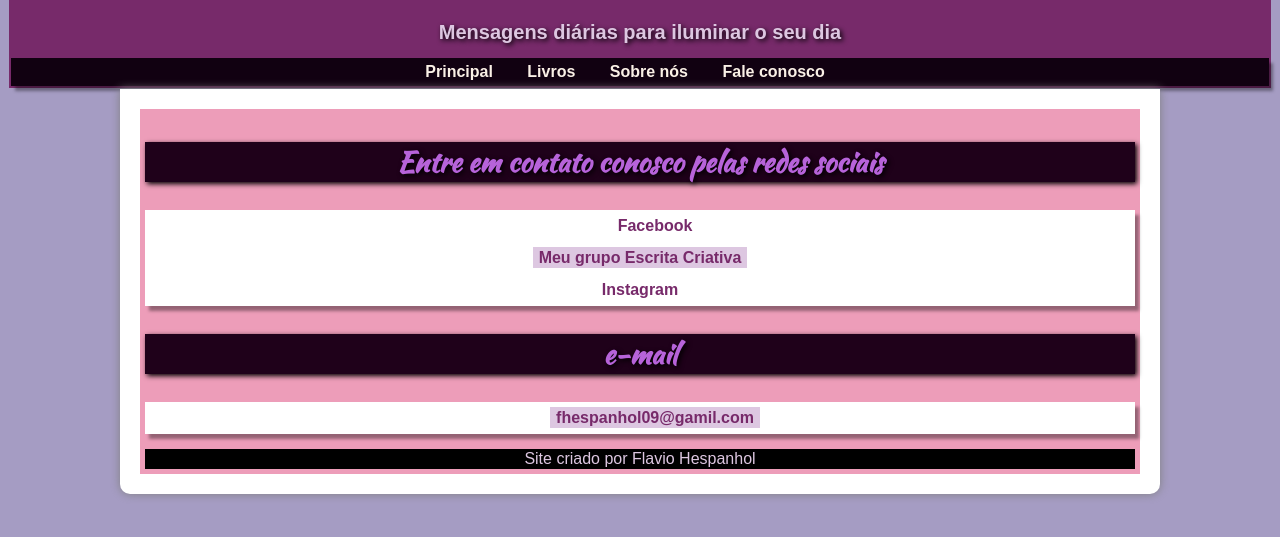
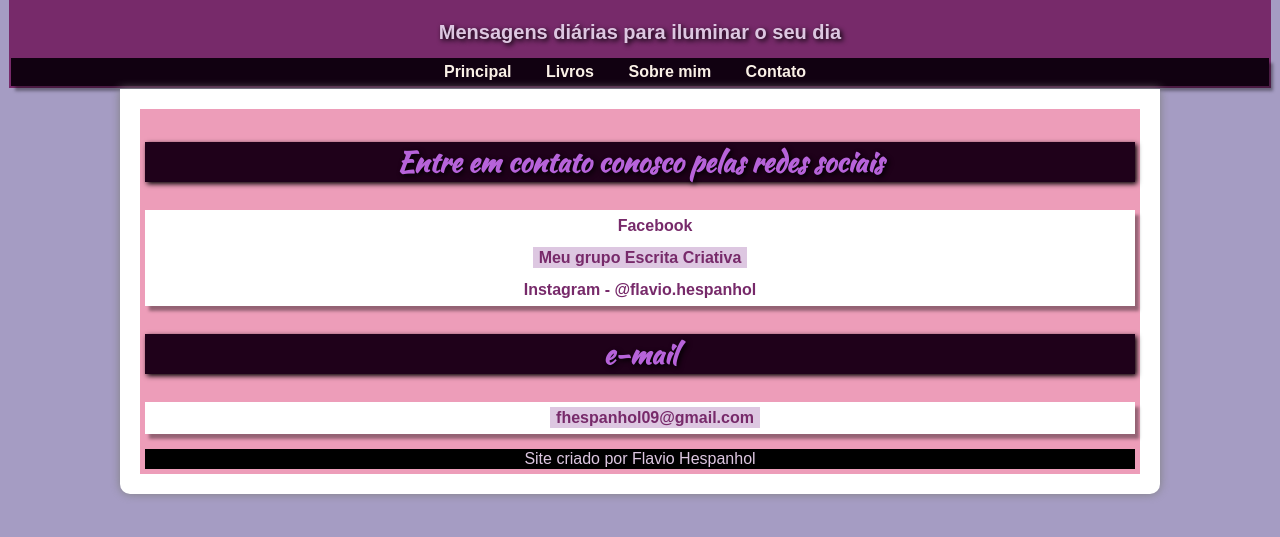
Before and after one commit to Fhespanhol/Meus-livros, a plain HTML site: page fale conosco.html in a window 1280 px wide. Shown: the part 79-616 px from the top of the page. Drawn offline with Linux system fonts and the light colour scheme.

Commit message:
Mudanças estruturais

```diff
--- a/fale conosco.html
+++ b/fale conosco.html
@@ -13,8 +13,8 @@
         <h1 id="texto">Mensagens diárias para iluminar o seu dia</h1>
         <nav><a href="index.html">Principal</a>
             <a href="livros.html">Livros</a>
-            <a href="sobre nos.html">Sobre nós</a>
-            <a href="#">Fale conosco</a>
+            <a href="sobre nos.html">Sobre mim</a>
+            <a href="#">Contato</a>
         </nav>
         </header>
     <main>
@@ -23,14 +23,15 @@
             <p>
                 <strong>Facebook</strong><br>
                <a href=" Meu grupo Escrita criativa ">Meu grupo Escrita Criativa</a> <br>
-               <strong>Instagram</strong>
+               <strong>Instagram - @flavio.hespanhol</strong>
                <br>
 
             </p>
             <h3>e-mail</h3>
             <p>
-                <a href="mailto:fhespanhol09@gmail.com">fhespanhol09@gamil.com</a>
+                <a href="mailto:fhespanhol09@gmail.com">fhespanhol09@gmail.com</a>
             </p>
+
             <aside>
                 <footer>
                     Site criado por Flavio Hespanhol
```
Also changed, not shown: index.html (+2 -2 lines), livros.html (+2 -2 lines), pag02.html (+2 -2 lines), sobre nos.html (+2 -2 lines).
